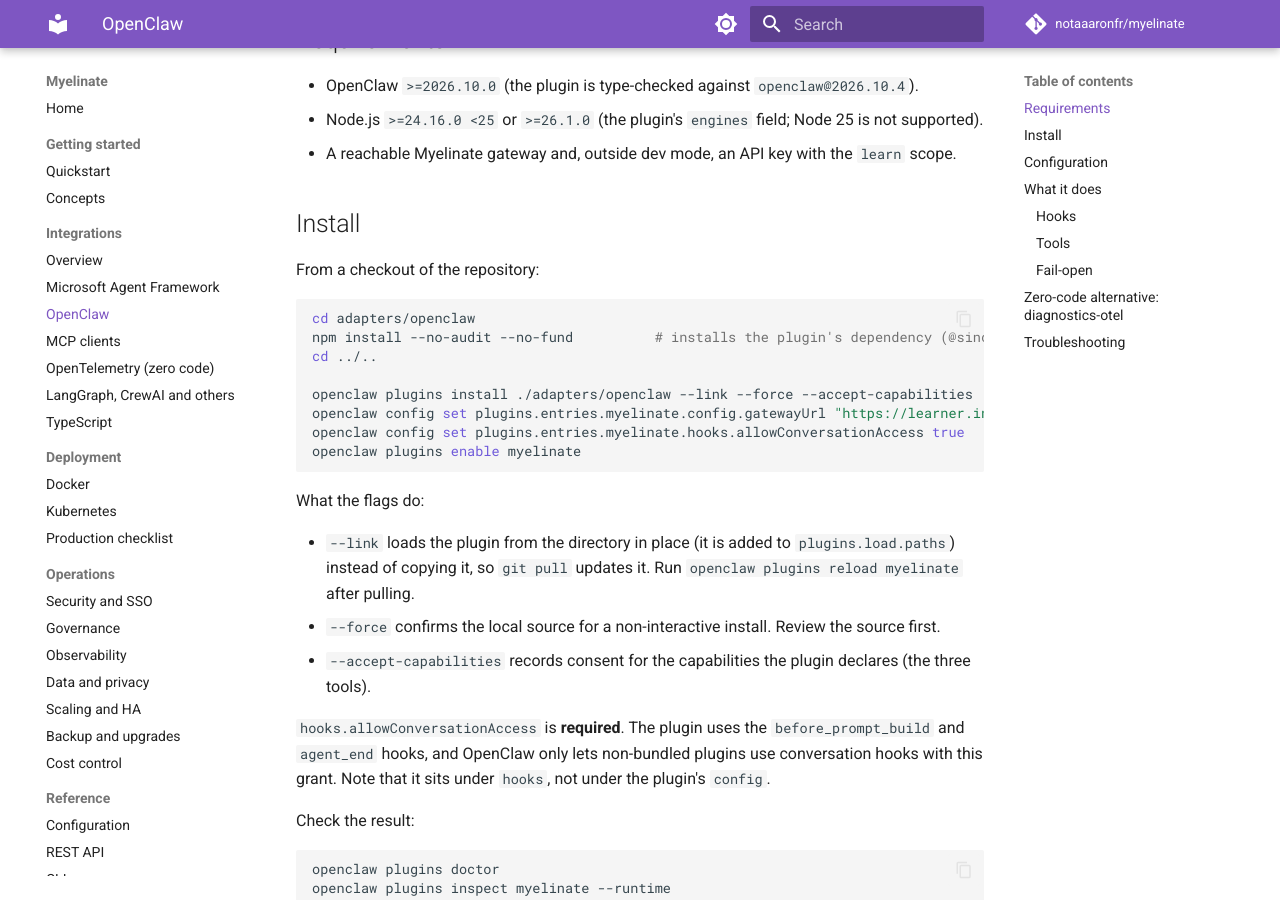
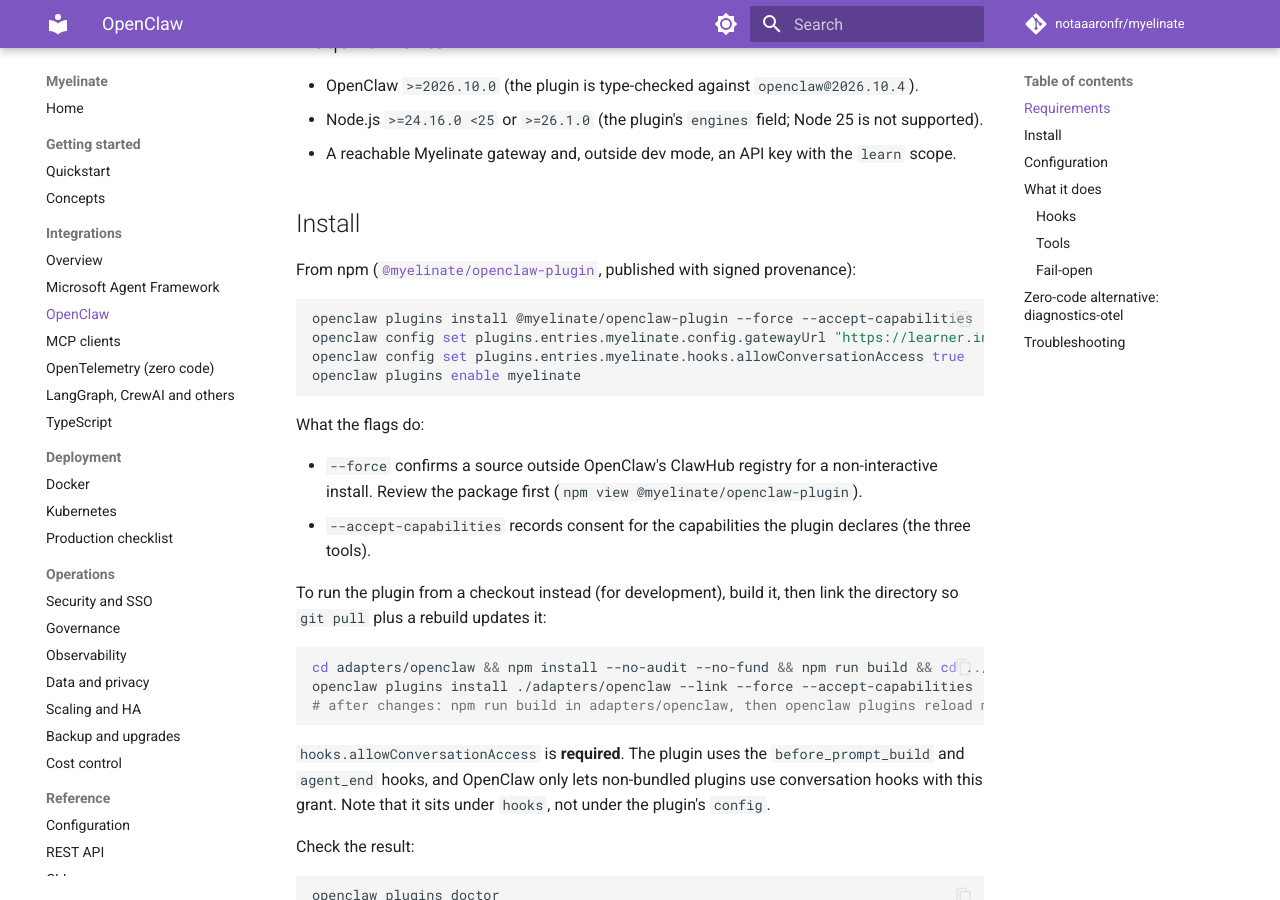
Before and after one commit to notaaaronfr/myelinate, an MkDocs documentation site: the page built from docs/integrations/openclaw.md, in a window 1280 px wide and 900 px high, scrolled down 274 px. Built offline with MkDocs 1.6.1 and Material for MkDocs 9.7.7, drawn with Linux system fonts in a browser that asks for light colours; comment, search, counter and statistics services are not loaded.

Commit message:
0.2.1: ship compiled OpenClaw plugin; install from registries
- The OpenClaw plugin publishes compiled dist/ (built on prepack), so
  `openclaw plugins install @myelinate/openclaw-plugin` works from npm;
  verified by installing the packed tarball with the real OpenClaw CLI
- CI builds and packs the plugin; PyPI publish skips existing files
- Docs install from PyPI, npm and GHCR; image pinned to 0.2.1

Co-Authored-By: Claude Opus 5.5 <noreply@anthropic.com>

````diff
--- a/docs/integrations/openclaw.md
+++ b/docs/integrations/openclaw.md
@@ -12,14 +12,11 @@ adds three tools. It needs no changes to your agents.
 
 ## Install
 
-From a checkout of the repository:
+From npm ([`@myelinate/openclaw-plugin`](https://www.npmjs.com/package/@myelinate/openclaw-plugin), published with
+signed provenance):
 
 ```bash
-cd adapters/openclaw
-npm install --no-audit --no-fund          # installs the plugin's dependency (@sinclair/typebox)
-cd ../..
-
-openclaw plugins install ./adapters/openclaw --link --force --accept-capabilities
+openclaw plugins install @myelinate/openclaw-plugin --force --accept-capabilities
 openclaw config set plugins.entries.myelinate.config.gatewayUrl "https://learner.internal:8080"
 openclaw config set plugins.entries.myelinate.hooks.allowConversationAccess true
 openclaw plugins enable myelinate
@@ -27,10 +24,18 @@ openclaw plugins enable myelinate
 
 What the flags do:
 
-- `--link` loads the plugin from the directory in place (it is added to `plugins.load.paths`) instead of copying it,
-  so `git pull` updates it. Run `openclaw plugins reload myelinate` after pulling.
-- `--force` confirms the local source for a non-interactive install. Review the source first.
+- `--force` confirms a source outside OpenClaw's ClawHub registry for a non-interactive install. Review the package
+  first (`npm view @myelinate/openclaw-plugin`).
 - `--accept-capabilities` records consent for the capabilities the plugin declares (the three tools).
+
+To run the plugin from a checkout instead (for development), build it, then link the directory so `git pull` plus a
+rebuild updates it:
+
+```bash
+cd adapters/openclaw && npm install --no-audit --no-fund && npm run build && cd ../..
+openclaw plugins install ./adapters/openclaw --link --force --accept-capabilities
+# after changes: npm run build in adapters/openclaw, then openclaw plugins reload myelinate
+```
 
 `hooks.allowConversationAccess` is **required**. The plugin uses the `before_prompt_build` and `agent_end` hooks, and
 OpenClaw only lets non-bundled plugins use conversation hooks with this grant. Note that it sits under `hooks`, not
--- a/docs/reference/openapi.json
+++ b/docs/reference/openapi.json
@@ -1259,7 +1259,7 @@
  "info": {
   "description": "Plug-in self-improvement for any agent framework: skills, memory, reflection, evolution, canary rollout and governance.",
   "title": "Myelinate",
-  "version": "0.2.0"
+  "version": "0.2.1"
  },
  "openapi": "3.1.0",
  "paths": {
--- a/pyproject.toml
+++ b/pyproject.toml
@@ -1,6 +1,6 @@
 [project]
 name = "myelinate"
-version = "0.2.0"
+version = "0.2.1"
 description = "Self-improving skills and memory for any AI agent framework, with governance built in"
 readme = "README.md"
 license = "MIT"
--- a/src/myelinate/__init__.py
+++ b/src/myelinate/__init__.py
@@ -5,4 +5,4 @@ from .models import EpisodeIn, FeedbackIn, Outcome, RecallRequest, Scope
 
 __all__ = ["EmbeddedClient", "EpisodeIn", "FeedbackIn", "GatewayClient", "LearnerClient", "Outcome",
            "RecallRequest", "Scope"]
-__version__ = "0.2.0"
+__version__ = "0.2.1"
````
Also changed, not shown: CHANGELOG.md (+10 -0 lines), CONTRIBUTING.md (+1 -1 lines), adapters/openclaw/README.md (+1 -1 lines), docs/deployment/docker.md (+5 -5 lines), docs/deployment/kubernetes.md (+2 -2 lines), docs/getting-started/quickstart.md (+2 -2 lines), docs/reference/python-sdk.md (+3 -2 lines), 7 other files.
